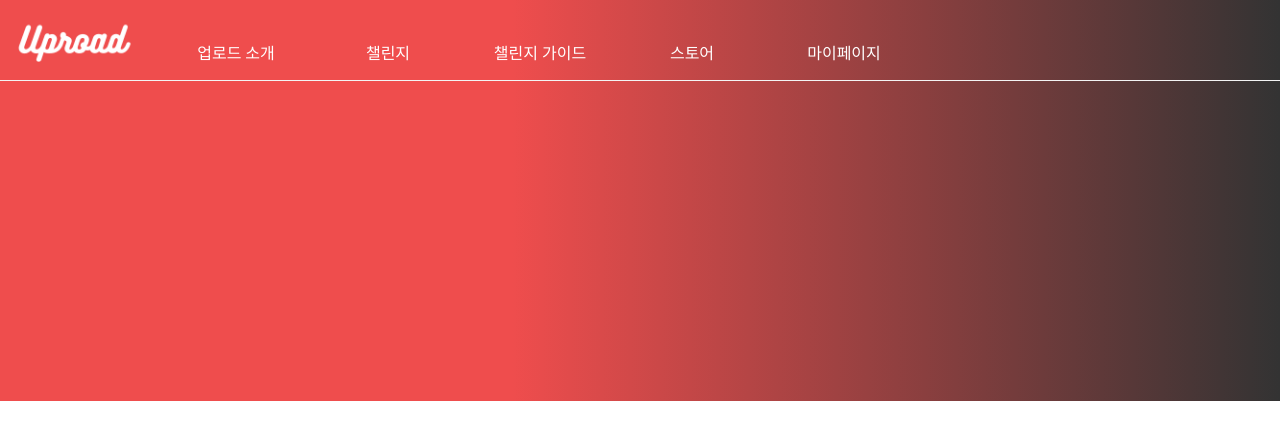
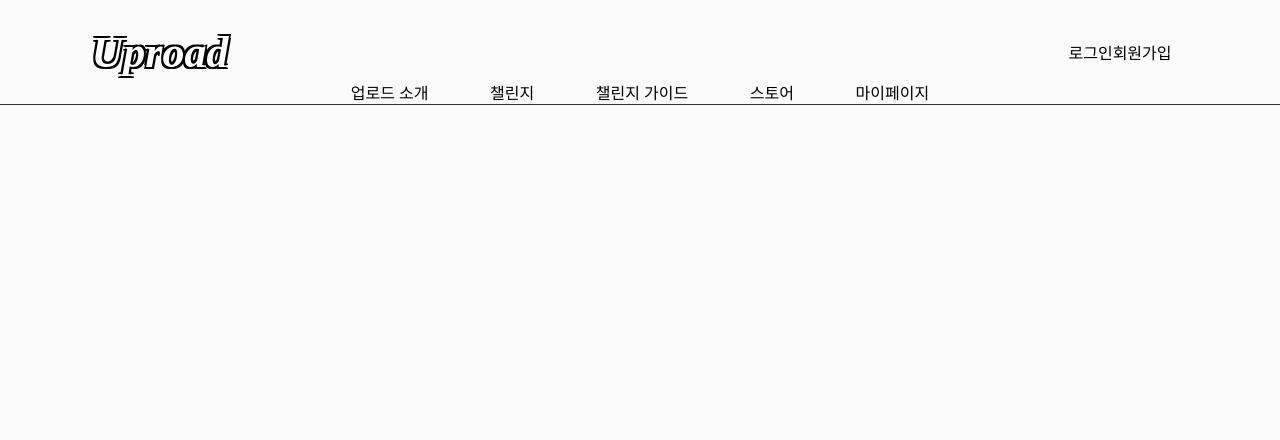
Before and after one commit to pby1360/Uproad, a React (Create React App) app in the folder frontend/: page / in a window 1280 px wide. Shown: the top 440 px of the page. Built offline with nearby package versions, Linux system fonts and the light colour scheme.

Commit message:
add dropdown menu

```diff
--- a/frontend/src/components/Navigation.js
+++ b/frontend/src/components/Navigation.js
@@ -1,84 +1,52 @@
-import { makeStyles, Menu, MenuItem } from '@material-ui/core';
-import React, { useState } from 'react';
+import React from 'react';
 import { Link } from 'react-router-dom';
 import NavigationStyle from '../styles/components/Navigation.scss';
 
-const useStyles = makeStyles((theme) => ({
-  root: {
-    display: 'flex',
-  },
-  // menuItems: {
-  //   textDecorationLine: 'none',
-  //   textDecoration: 'none',
-  //   textUnderlineOffset: true,
-  // }
-}));
-
 const Navigation = () => {
-  const classes = useStyles();
-
-  const [anchorEl, setAnchorEl] = useState(null);
-
-  const openMenu = (event) => {
-    setAnchorEl(event.currentTarget);
-  };
-  const closeMenu = (event) => {
-    setAnchorEl(null);
-  };
-
-  const items = () => {
-    return (
-      <Menu
-        className={classes.root}
-        id="simple-menu"
-        anchorEl={anchorEl}
-        getContentAnchorEl={null}
-        anchorOrigin={{ vertical: "bottom", horizontal: "center" }}
-        transformOrigin={{ vertical: "top", horizontal: "center" }}
-        keepMounted
-        open={Boolean(anchorEl)}
-        onClose={closeMenu}
-        // MenuListProps={{ onMouseLeave: closeMenu }}
-      >
-        <MenuItem>
-          <Link to="/vision">비전</Link>
-        </MenuItem>
-        <MenuItem>
-          <Link to="/help">가치관</Link>
-        </MenuItem>
-        <MenuItem>
-          <Link to="/help">히스토리</Link>
-        </MenuItem>
-        <MenuItem>
-          <Link to="/help">소식</Link>
-        </MenuItem>
-      </Menu>
-    )
-  };
 
   return (
     <div className={NavigationStyle}>
-      {items()}
       <section className="navigation-bar">
         <section className="navigation-logo">
-          <Link to="/"><img className="navigation-logo-img" src="/assets/upRoad_log_pink.png" alt="logo" /></Link>
+          <Link to="/">Uproad</Link>
         </section>
-        <section className="navigation-item">
-          <a onClick={openMenu} className="navigation-item-a" href={false} value="1">업로드 소개</a>
-        </section>
-        <section className="navigation-item">
-          <a onClick={openMenu} className="navigation-item-a" href={false} value="2">챌린지</a>
-        </section>
-        <section className="navigation-item">
-          <a onClick={openMenu} className="navigation-item-a" href={false} value="3">챌린지 가이드</a>
-        </section>
-        <section className="navigation-item">
-          <a className="navigation-item-a" href>스토어</a>
-        </section>
-        <section className="navigation-item">
-          <a className="navigation-item-a" href>마이페이지</a>
+        <nav className="navigation-nav">
+          <ul class="clearfix">
+            <li>
+            <Link to="#">업로드 소개</Link>
+              <ul>
+                <li><Link to="/vision">비전</Link></li>
+                <li><Link to="/help">가치관</Link></li>
+                <li><Link to="/help">히스토리</Link></li>
+                <li><Link to="/help">소식</Link></li>
+              </ul>
+            </li>
+            <li>
+            <Link to="#">챌린지</Link>
+              <ul>
+                <li><Link to="/vision">무작정 챌린지</Link></li>
+                <li><Link to="/vision">만들기 챌린지</Link></li>
+                <li><Link to="/vision">패키지</Link></li>
+              </ul>
+            </li>
+            <li>
+              <Link to="#">챌린지 가이드</Link>
+              <ul>
+                <li><Link to="/vision">참여방법</Link></li>
+                <li><Link to="/vision">참여보상</Link></li>
+                <li><Link to="/vision">자주묻는 질문</Link></li>
+              </ul>
+            </li>
+            <li><Link to="/vision">스토어</Link></li>
+            <li><Link to="/vision">마이페이지</Link></li>
+          </ul>
+        </nav>
+        <section className="navigation-login">
+          <Link to="/">로그인</Link>
+          <Link to="/">회원가입</Link>
         </section>
       </section>
+      <section className="dropdown"></section>
     </div>
   );
 };
--- a/frontend/src/styles/Home.scss
+++ b/frontend/src/styles/Home.scss
@@ -1,5 +1,5 @@
 .home {
   width: 100%;
-  height: 20rem;
-  background: linear-gradient(to right, #ef4d4d 40%, #333333 100%);
+  height: 46rem;
+  background-color: #fafafa;
 }
--- a/frontend/src/styles/components/Navigation.scss
+++ b/frontend/src/styles/components/Navigation.scss
@@ -1,45 +1,81 @@
 .navigation-bar {
   width: 100%;
-  height: 5rem;
-  background: linear-gradient(to right, #ef4d4d 40%, #333333 100%);
-  border-bottom: solid 1px #f4f4f4;
+  height: 6.5rem;
+  background-color: #fafafa;
+  border-bottom: solid 1px #333333;
   display: flex;
 
   .navigation-logo {
-    width: 10rem;
+    flex: 3;
     display: flex;
-    flex-direction: column;
     justify-content: center;
+    align-items: center;
 
-    .navigation-logo-img {
-      width: 9rem;
+    a {
+      color: #ffffff;
+      font-weight: bold;
+      font-style: italic;
+      font-size: 2.75rem;
+      text-decoration: none;
+      text-shadow: -2px -2px 0 #000, 2px -2px 0 #000, -2px 2px 0 #000,
+        2px 2px 0 #000;
     }
   }
-  .navigation-item {
-    width: 7.5rem;
+  .navigation-nav {
+    flex: 6;
     display: flex;
-    flex-flow: column;
-    justify-content: flex-end;
-    padding: 1rem;
-    align-items: center;
+    align-items: flex-end;
 
-    .navigation-item-a {
-      text-decoration: none;
-      color: white;
+    .clearfix {
+      display: flex;
+      justify-content: space-around;
+      width: 100%;
     }
 
-    .navigation-item-a:hover {
-      text-decoration: underline;
-      // background-color: #ee4141;
-      // border-left: solid 1px #f4f4f4;
-      // border-right: solid 1px #f4f4f4;
+    li {
+      position: relative;
+    }
+
+    ul > li ul {
+      width: 100%;
+      opacity: 0;
+      position: absolute;
+      transition: 0.3s 0.2s;
+    }
+
+    ul > li ul li {
+      white-space: nowrap;
+    }
+
+    ul > li:hover ul {
+      opacity: 1;
+    }
+
+    ul > li:hover + .dropdown {
+      display: inline-block;
+    }
+
+    ul,
+    li {
+      margin: 0;
+      padding: 0;
+      list-style: none;
     }
   }
+  .navigation-login {
+    flex: 3;
+    display: flex;
+    justify-content: center;
+    align-items: center;
+  }
+  a {
+    color: inherit;
+    text-decoration: none;
+  }
 }
-.navigation-menu {
-  width: 10rem;
+.dropdown {
+  background-color: red;
+  width: 100%;
+  height: 10rem;
+  display: none;
 }
-a {
-  text-decoration: none;
-  color: black;
-}
```
